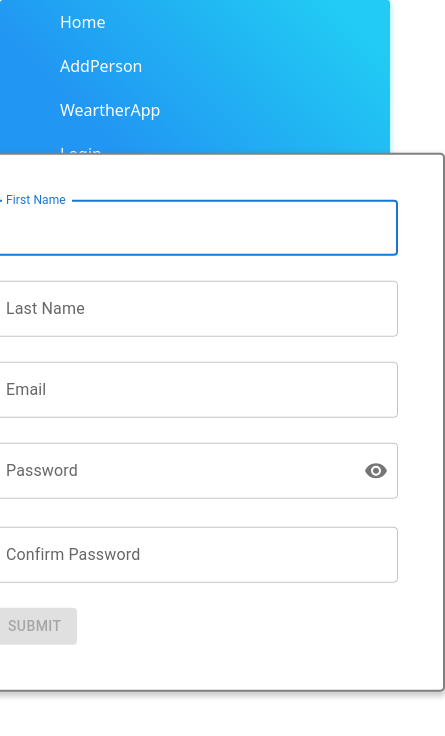
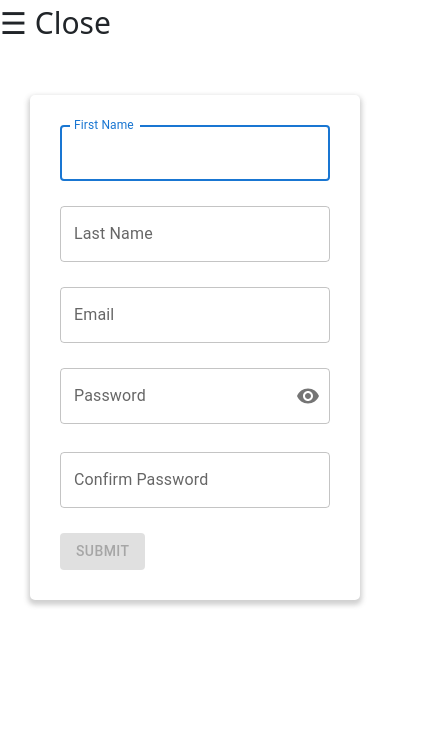
Before and after one commit to MasterJameson/NewPortfolio, a React (Create React App) app: page /sign-up in a window 390 px wide. Shown: the top 736 px of the page, 445 px wide, since content can reach past the window. Built offline with nearby package versions, Linux system fonts and the light colour scheme; data requests are answered from the project's data file.

Commit message:
added burger nav and fix responsiveness of nav

```diff
--- a/src/Forms/Login/LoginPage.tsx
+++ b/src/Forms/Login/LoginPage.tsx
@@ -16,16 +16,13 @@ import { postLogAcc } from '../../redux/actions/LoginAction';
 
 const useStyles = makeStyles({
   boxModalStyle: {
-    position: 'absolute' as 'absolute',
-    top: '50%',
-    left: '50%',
-    transform: 'translate(-50%, -50%)',
-    width: 500,
+    width: '100%',
+    maxWidth: '420px',
+    margin: '0 auto',
+    padding: '30px',
+    boxShadow: '0 3px 5px 2px rgb(98 98 98 / 30%)',
+    borderRadius: '5px',
     backgroundColor: '#fff',
-    border: '2px solid #808080',
-    borderRadius: '5px',
-    boxShadow: '0 3px 5px 2px rgb(98 98 98 / 30%);',
-    padding: 45,
   },
   textFieldStyle: {
     marginBottom: 25
@@ -86,7 +83,7 @@ const LoginPage = () => {
 
   return (
     <>
-      <form onSubmit={(e) => handleSubmit(e)}>
+      <form onSubmit={(e) => handleSubmit(e)} style={{margin: 30}}>
         <Box className={classes.boxModalStyle}>
           <Box className={classes.textFieldStyle}>
             <FormControl fullWidth >
--- a/src/Forms/SignUp/SingUp.tsx
+++ b/src/Forms/SignUp/SingUp.tsx
@@ -17,16 +17,13 @@ import { getAccount, postAccount } from '../../redux/actions/SignUpAction';
 
 const useStyles = makeStyles({
   boxModalStyle: {
-    position: 'absolute' as 'absolute',
-    top: '50%',
-    left: '50%',
-    transform: 'translate(-50%, -50%)',
-    width: 500,
+    width: '100%',
+    maxWidth: '420px',
+    margin: '0 auto',
+    padding: '30px',
+    boxShadow: '0 3px 5px 2px rgb(98 98 98 / 30%)',
+    borderRadius: '5px',
     backgroundColor: '#fff',
-    border: '2px solid #808080',
-    borderRadius: '5px',
-    boxShadow: '0 3px 5px 2px rgb(98 98 98 / 30%);',
-    padding: 45,
   },
   textFieldStyle: {
     marginBottom: 25
@@ -180,7 +177,7 @@ const SingUp = () => {
 
   return (
     <>
-      <form >
+      <form style={{margin: 30}}>
         <Box className={classes.boxModalStyle}>
           <Box className={classes.textFieldStyle}>
             <FormControl fullWidth >
--- a/src/Nav/Navigation.tsx
+++ b/src/Nav/Navigation.tsx
@@ -1,10 +1,11 @@
+import React from 'react'
 import { makeStyles } from '@mui/styles';
 import { Link } from 'react-router-dom';
 import Box from '@mui/material/Box';
 
 
-const useStyles = makeStyles((theme:any) => ({
-  navContainer: {
+const useStyles = makeStyles((theme: any) => ({
+  openNavSection: {
     display: 'flex',
     background: 'linear-gradient(45deg, #2196F3 30%, #21CBF3 90%)',
     border: 0,
@@ -13,6 +14,27 @@ const useStyles = makeStyles((theme:any) => ({
     padding: '0 30px',
     listStyleType: 'none',
     alignItems: 'center',
+    transition: '0.5s',
+    [theme.breakpoints.down('sm')]: {
+      display: 'block',
+    },
+  },
+  closeNavSection: {
+    display: 'flex',
+    background: 'linear-gradient(45deg, #2196F3 30%, #21CBF3 90%)',
+    border: 0,
+    borderRadius: 3,
+    boxShadow: '0 3px 5px 2px rgba(33, 203, 243, .3)',
+    padding: '0 30px',
+    listStyleType: 'none',
+    alignItems: 'center',
+    transition: '0.5s',
+    [theme.breakpoints.down('sm')]: {
+      display: 'none',
+    },
+  },
+  burgeIcon: {
+    display: 'none',
     [theme.breakpoints.down('sm')]: {
       display: 'block',
     },
@@ -22,43 +44,44 @@ const useStyles = makeStyles((theme:any) => ({
     padding: '10px 30px',
     color: '#fff',
     textDecoration: 'none',
+    transition: '0.5s',
+    [theme.breakpoints.down('sm')]: {
+      textAlign: 'center',
+    }
 
   }
 }))
 
 export const Nav = () => {
 
+  const [showNav, setShowNav] = React.useState(false)
+
   const classes = useStyles()
+
+  const openNav = () => {
+    setShowNav(showNav ? false : true)
+  }
 
 
   return (
     <>
-      <Box  >
-        <ul className={classes.navContainer}>
+      <Box style={{ marginBottom: 50 }}>
+        <span className={classes.burgeIcon} style={{ fontSize: '30px', cursor: 'pointer' }} onClick={openNav}>&#9776; {showNav ? 'Open' : 'Close'}</span>
+        <ul className={showNav ? classes.openNavSection : classes.closeNavSection}>
           <li>
-            <Link to={''} className={classes.anchor}>
-              Home
-            </Link>
+            <Link to={''} className={classes.anchor} onClick={openNav}>Home</Link>
           </li>
           <li>
-            <Link to={'add-person'} className={classes.anchor}>
-              AddPerson
-            </Link>
+            <Link to={'add-person'} className={classes.anchor} onClick={openNav}>AddPerson</Link>
           </li>
           <li>
-            <Link to={'waether-app'} className={classes.anchor}>
-              WeartherApp
-            </Link>
+            <Link to={'waether-app'} className={classes.anchor} onClick={openNav}>WeartherApp</Link>
           </li>
           <li>
-            <Link to={'login'} className={classes.anchor}>
-              Login
-            </Link>
+            <Link to={'login'} className={classes.anchor} onClick={openNav}>Login</Link>
           </li>
           <li>
-            <Link to={'sign-up'} className={classes.anchor}>
-              Sign Up
-            </Link>
+            <Link to={'sign-up'} className={classes.anchor} onClick={openNav}>Sign Up</Link>
           </li>
         </ul>
       </Box>
```
